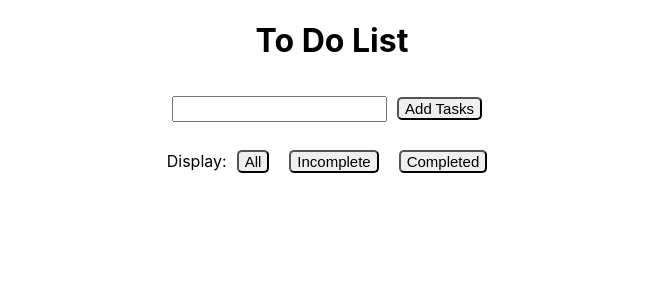
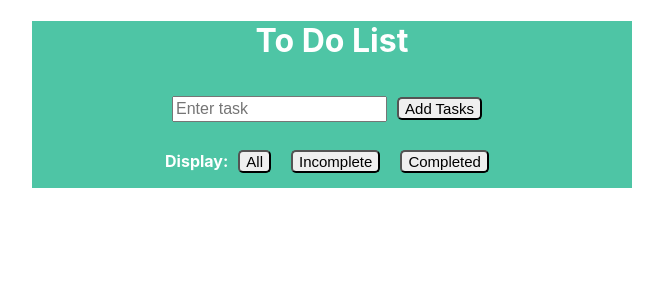
Before and after one commit to wenyuzheng/to-do-list, a React (Create React App) app: page / in a window 1280 px wide. Shown: the top 300 px of the page, without its empty margins (308-971 px from the left). Built offline with nearby package versions, Linux system fonts and the light colour scheme.

Commit message:
changed css

```diff
--- a/src/App.css
+++ b/src/App.css
@@ -8,10 +8,6 @@ button {
   border-radius: 5px;
 }
 
-.displayDiv {
-  display: inline-flex;
-}
-
 #userInput
 {
   height: 20px;
--- a/src/App.js
+++ b/src/App.js
@@ -1,6 +1,40 @@
-import React, { useState } from 'react';
+import React, { useState} from 'react';
 import './App.css';
+import Header from './Header';
 import Task from './Task';
+import Display from './Display';
+
+// class App extends Component {
+//   state = {
+//     tasks: []
+//   }
+
+//     addTasksHandler = () => {
+//     setUserInput(document.getElementById("userInput").value);
+//     tasks.push(userInput);
+//     console.log(tasks);
+//   }
+
+//   render() {
+
+//     return (
+//       <div className="App">
+//         <div className="Header">
+//           <h1>To Do List</h1>
+
+//           <div>
+//             <input type="text" id="userInput" placeholder="Enter task" />
+//             <button onClick={addTasksHandler}>Add Tasks</button>
+//           </div>
+//         </div>
+
+//       </div>
+//     )
+//   }
+// }
+
+// export default App;
+
 
 const App = () => {
 
@@ -11,7 +45,11 @@ const App = () => {
 
   const addTasksHandler = () => {
     setUserInput(document.getElementById("userInput").value);
-    tasks.push(userInput);
+    if (userInput === null || userInput === "") {
+      alert("Please enter your task");
+    } else {
+      tasks.push(userInput);
+    }
     console.log(tasks);
   }
 
@@ -22,6 +60,16 @@ const App = () => {
 
   const markAsCompleteHandler = () => {
     setCompleted(true);
+  }
+
+  const displayHandler = (name) => {
+    if (name === "Completed") {
+
+    } else if (name === "Incomplete") {
+
+    } else {
+
+    }
   }
 
   const displayAllHandler = () => {
@@ -38,12 +86,7 @@ const App = () => {
 
   return (
     <div className="App">
-      <h1>To Do List</h1>
-
-      <div>
-        <input type="text" id="userInput"/>
-        <button onClick={addTasksHandler}>Add Tasks</button>
-      </div>
+      <Header handler={addTasksHandler}/>
 
       <div>
         {tasks.map((content) => {
@@ -51,7 +94,8 @@ const App = () => {
             content,
             "key": content,
             deleteTasksHandler,
-            markAsCompleteHandler
+            markAsCompleteHandler,
+            completed
           }
           return(
             <Task {...taskProps}/>
@@ -59,20 +103,7 @@ const App = () => {
           })}
       </div>
 
-      <div className="displayDiv">
-        <div>
-          <p> Display:</p>
-        </div>
-        <div>
-          <button onClick={displayAllHandler}>All</button>
-        </div>
-        <div>
-          <button onClick={displayIncompleteHandler}>Incomplete</button>
-        </div>
-        <div>
-          <button onClick={displayCompletedHandler}>Completed</button>
-        </div>
-      </div>
+      <Display/>
 
     </div>
   );
--- /dev/null
+++ b/src/Display.css
@@ -0,0 +1,15 @@
+.outerDisplayDiv {
+  background-color: #4ec5a5;
+  width: 600px;
+  margin: auto;
+}
+
+.innerDisplayDiv {
+  display: inline-flex;
+  margin: auto;
+}
+
+p {
+  color: white;
+  font-weight: 700;
+}
--- /dev/null
+++ b/src/Display.js
@@ -0,0 +1,25 @@
+import React from 'react';
+import './Display.css';
+
+const Display = () => {
+    return (
+        <div className="outerDisplayDiv">
+            <div className="innerDisplayDiv">
+                <div>
+                    <p> Display:</p>
+                </div>
+                <div>
+                    <button name="All">All</button>
+                </div>
+                <div>
+                    <button name="Incomplete">Incomplete</button>
+                </div>
+                <div>
+                    <button name="Completed">Completed</button>
+                </div>
+            </div>
+        </div>
+    )
+}
+
+export default Display;
--- /dev/null
+++ b/src/Header.css
@@ -0,0 +1,9 @@
+.Header {
+    background-color: #4ec5a5;
+    width: 600px;
+    margin: auto;
+}
+
+h1 {
+    color: white;
+}
--- /dev/null
+++ b/src/Header.js
@@ -0,0 +1,17 @@
+import React from 'react';
+import './Header.css';
+
+const Header = (props) => {
+    return (
+        <div className="Header">
+            <h1>To Do List</h1>
+
+            <div>
+                <input type="text" id="userInput" placeholder="Enter task" />
+                <button onClick={props.handler}>Add Tasks</button>
+            </div>
+        </div>
+    )
+}
+
+export default Header;
```
